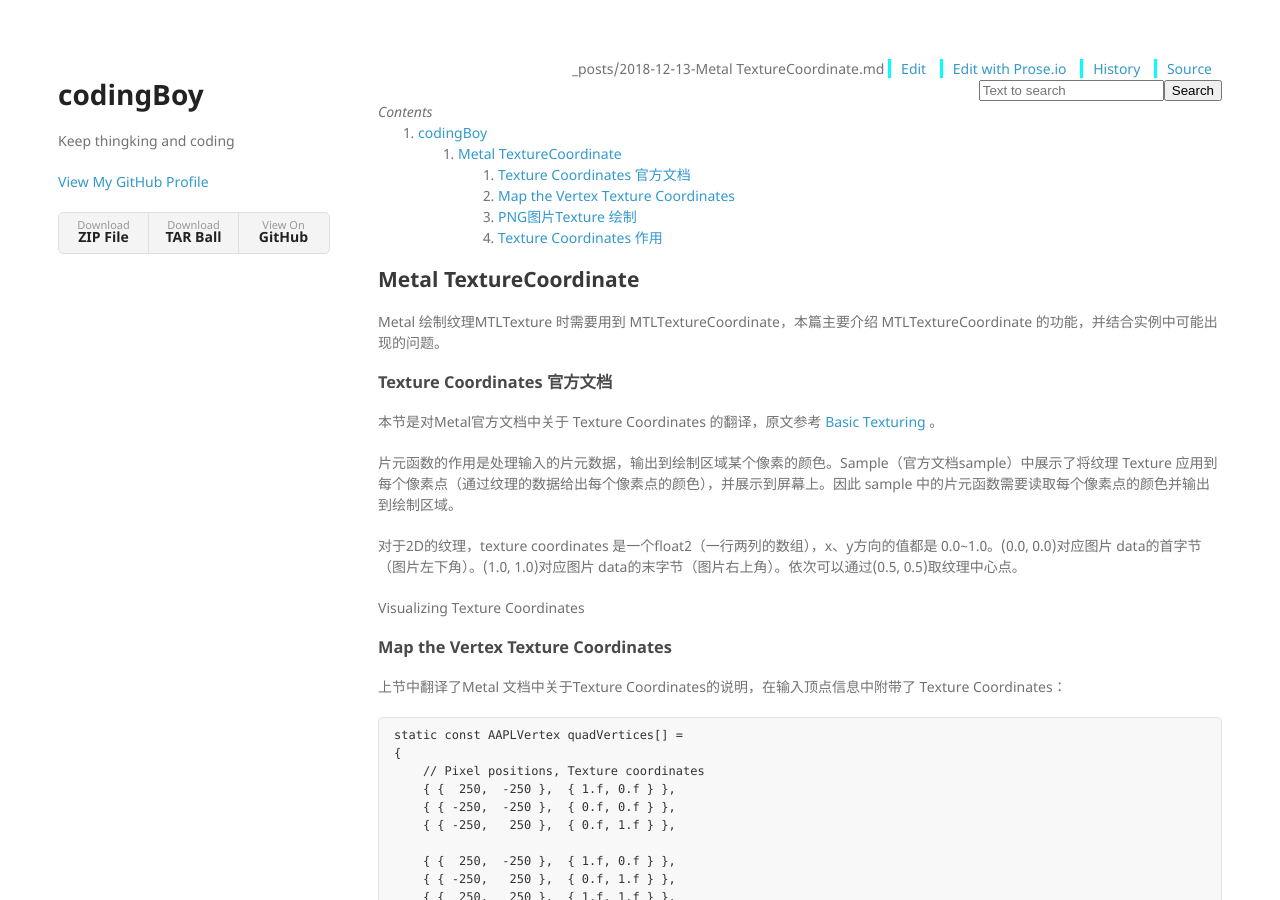
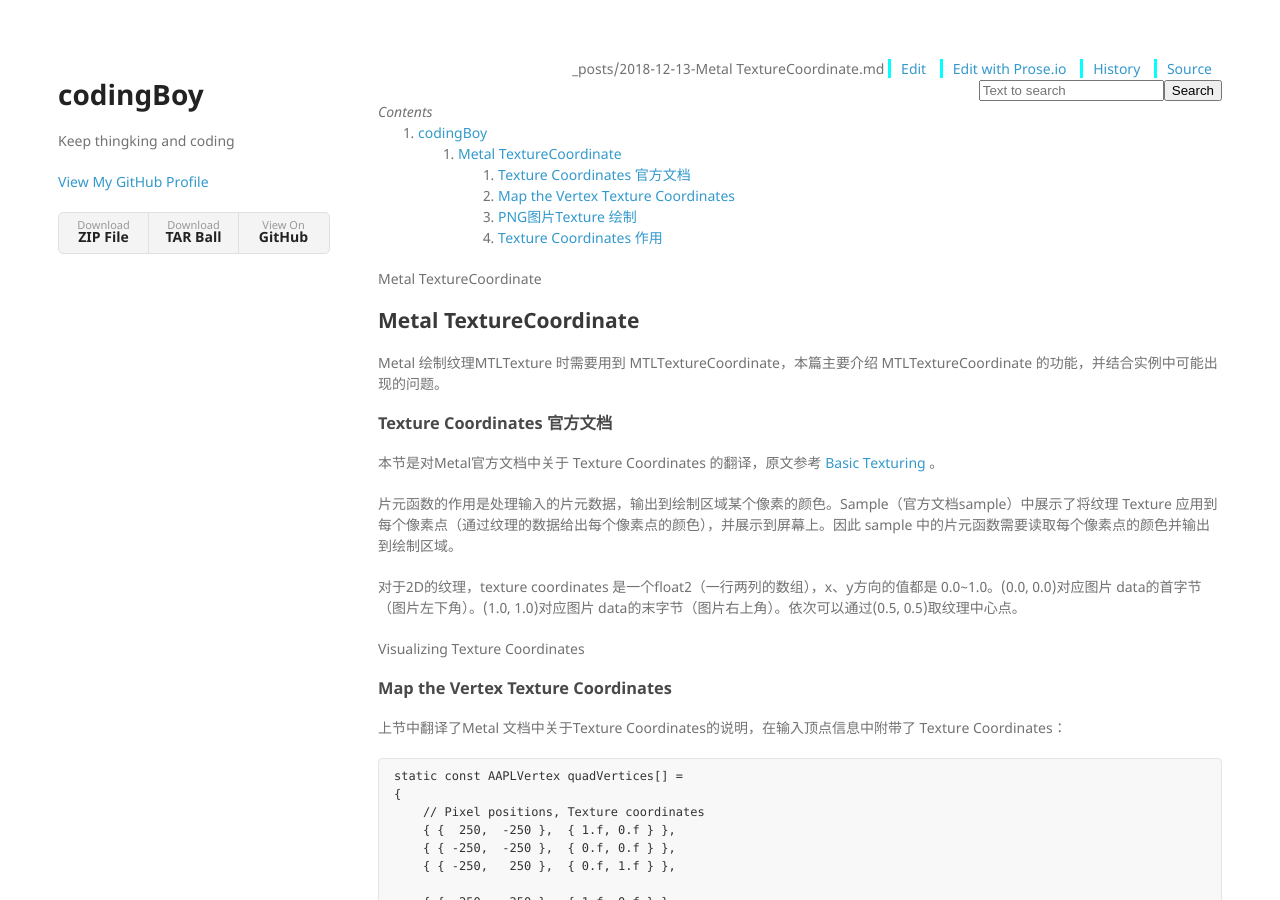
Before and after one commit to codingingBoy/codingingBoy.github.io, a Jekyll site: the page built from _posts/2018-12-13-Metal TextureCoordinate.md, in a window 1280 px wide and 900 px high. Built offline with Jekyll 4.4.1, drawn with Linux system fonts in a browser that asks for light colours; nearby versions of some CDN libraries; our own code applies the rules of GitHub Pages for plain Markdown files.

```diff
--- a/_posts/2018-12-13-Metal TextureCoordinate.md
+++ b/_posts/2018-12-13-Metal TextureCoordinate.md
@@ -1,3 +1,13 @@
+---
+
+layout: default
+title: Metal TextureCoordinate
+
+---
+Metal TextureCoordinate
+<!-- more -->
+
+
 ## Metal TextureCoordinate
 
 Metal 绘制纹理MTLTexture 时需要用到 MTLTextureCoordinate，本篇主要介绍 MTLTextureCoordinate 的功能，并结合实例中可能出现的问题。
```
